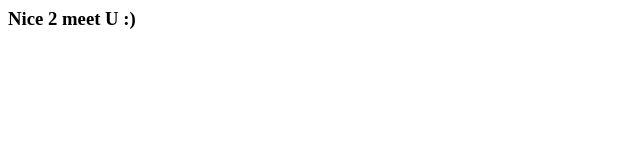
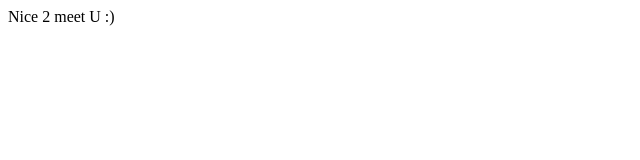
Before and after one commit to Imjaeseokk/jaeseokk.github.io, a plain HTML site: page index.html in a window 1280 px wide. Shown: the full height of the page, 0-640 px from the left. Drawn offline with Linux system fonts and the light colour scheme.

Commit message:
Update index.html

```diff
--- a/index.html
+++ b/index.html
@@ -1 +1,5 @@
-<h3>Nice 2 meet U :)</h3>
+<html>
+	<body>
+		Nice 2 meet U :)
+	</body>
+</html>
```
